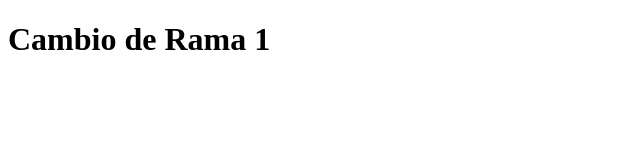
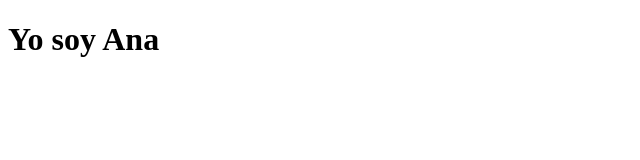
Before and after one commit to heiberh06/miProyecto, a plain HTML site: page index.html in a window 1280 px wide. Shown: the whole page, without its empty margins (0-640 px from the left). Drawn offline with Linux system fonts and the light colour scheme.

Commit message:
Cuarto Commit

```diff
--- a/index.html
+++ b/index.html
@@ -6,6 +6,6 @@
     <title>Rama</title>
 </head>
 <body>
-    <h1>Cambio de Rama 1</h1>
+    <h1>Yo soy Ana</h1>
 </body>
 </html>
```
